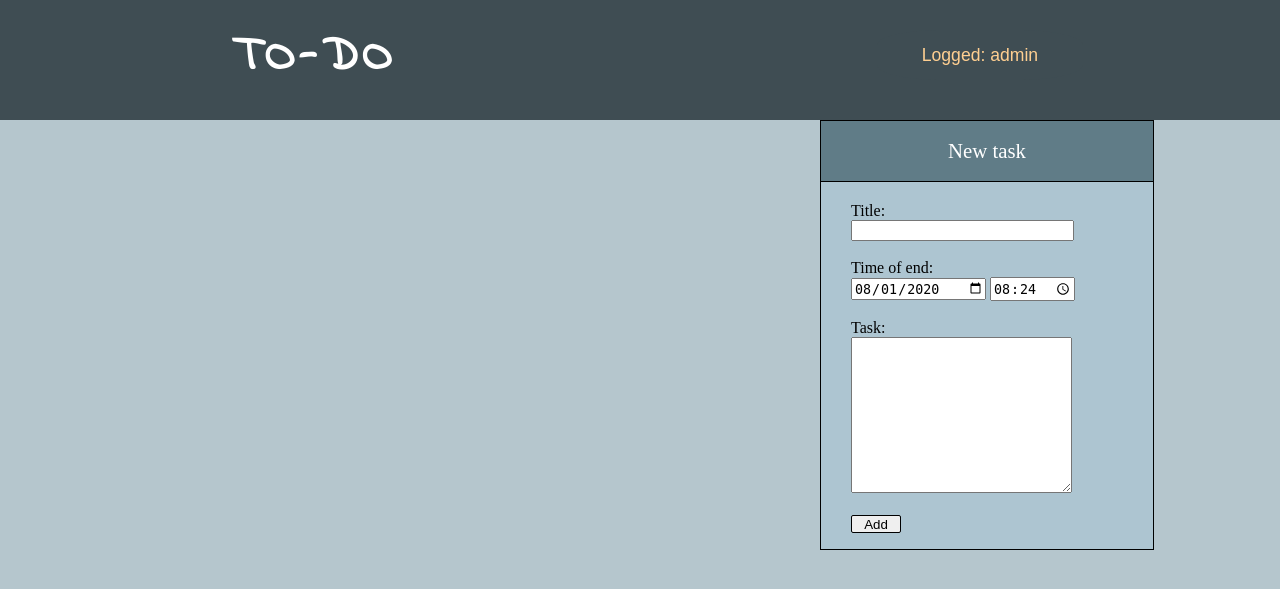
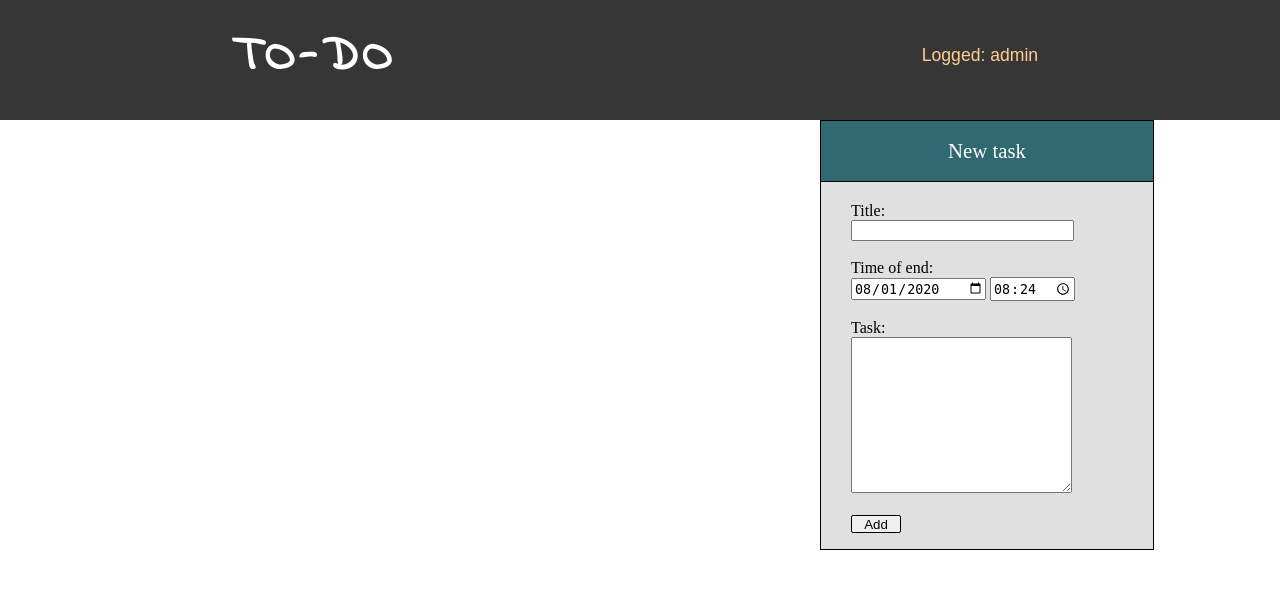
Before and after one commit to kryzasada/Django-Todo-App, a Django app: page /logged in a window 1280 px wide. Shown: the top 589 px of the page. Run offline with Django 3.2, Linux system fonts and the light colour scheme; a user stored in the database is signed in; data comes from the database, SQL or seed files in the repository.

Commit message:
New color in website

```diff
--- a/templates/base_css.css
+++ b/templates/base_css.css
@@ -1,12 +1,12 @@
 body{
 	margin: 0;
-	background-color: #B5C6CD;
+	background-color: white;
 }
 
 div.masthead{
 	width: 100%;
 	height:  120px;
-	background-color: #3F4D53;
+	background-color: #363636;
 }
 
 div.masthead-main-block{
@@ -15,14 +15,12 @@ div.masthead-main-block{
 	margin: 0 auto;
 }
 
-
 div.logo{
 	width: 25%;
 	height:  120px;
 	min-width : 164px;
 	max-width: 260px;
 	margin-left: 10px;
-	#background-color: red;
 	display: inline-block;
 
 	text-align: center;
@@ -43,7 +41,6 @@ div.user-login{
 	max-width: 240px;
 
 	margin-right: 10px;
-	#background-color: red;
 	display: inline-block;
 	float: right;
 
@@ -74,8 +70,7 @@ button.user-logged-in-button{
 	height : 50px;
 	margin: 5px;
 	margin-right: 3.3%;
-	#background-color: blue;
-	background-color: #3F4D53;
+	background-color: #363636;
 	border: none;
 	cursor: pointer;
 	border-radius: 30%;
@@ -202,7 +206,7 @@ div.new-todo{
 div.new-todo > .header{
      width:100%;
      height: 60px;
-     background-color: #607c87;
+     background-color: #306970;
      display: block;
      border: 1px solid black;
      border-bottom: 0;
@@ -220,7 +224,7 @@ div.new-todo > .header{
 div.new-todo > .body{
      width: calc(100% + 2px );
      height: 369px;
-     background-color: #ADC5D1;
+     background-color: #E0E0E0;
      display: block;
      border: 1px solid black;
      padding: 20px 0 0 30px;
--- a/templates/index.html
+++ b/templates/index.html
@@ -29,7 +29,7 @@
 
 					<div class = "login-settings" id="login-f" style="display: none">
 						<a href="{% url 'logout' %}" class="login-settings"> Logaut </a>
-						<hr style="width: 70%;">
+						<hr style="width: 70%; margin-top: -1px;">
 					</div>
 				</div>
 			</div>
```
Also changed, not shown: other parts of templates/base_css.css (+26 -16 lines).
